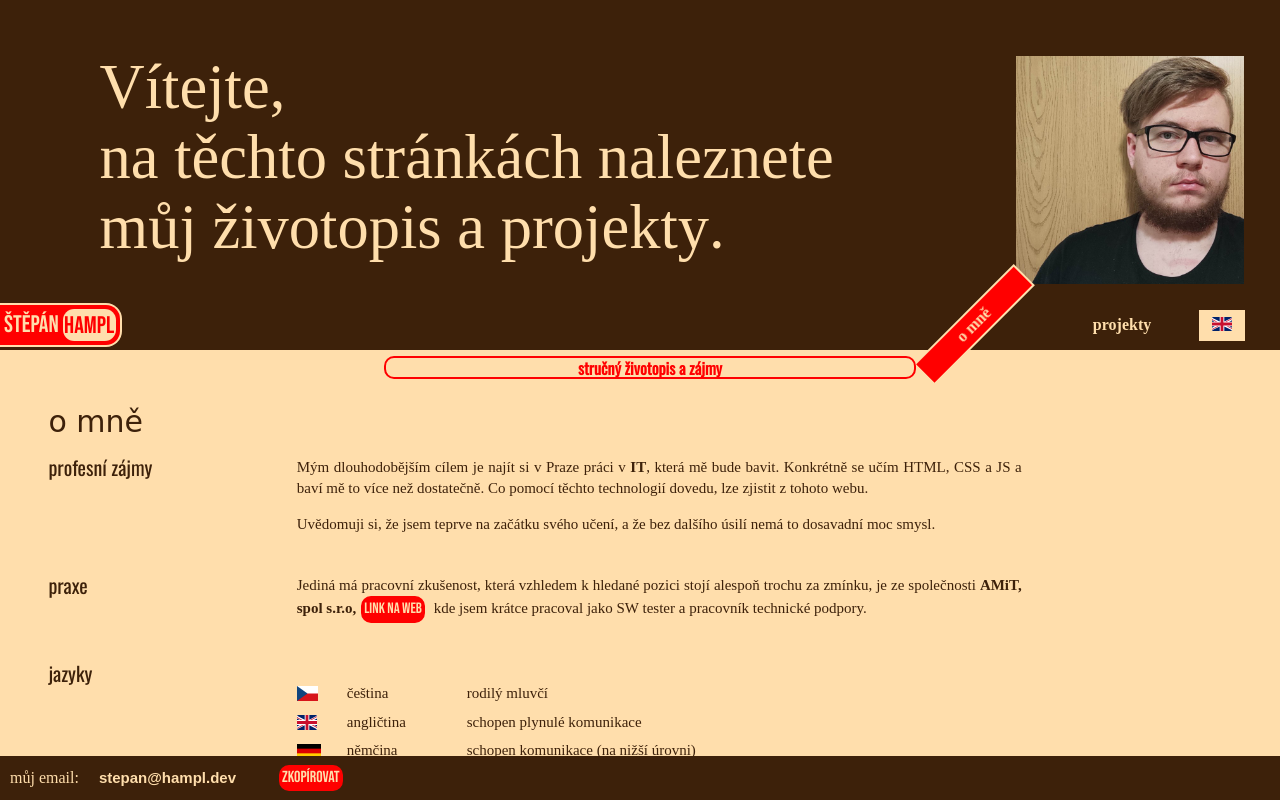
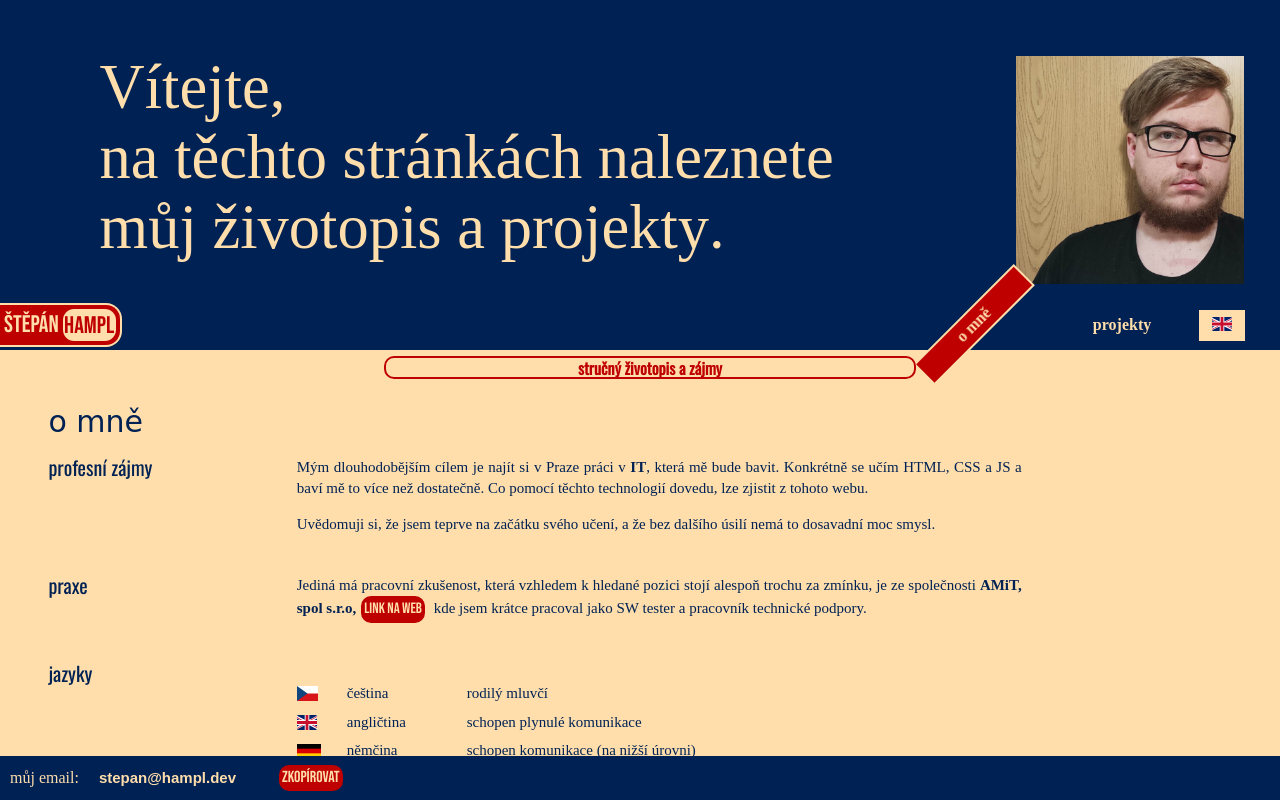
Before and after one commit to stepanhampl/stepanh, a plain HTML site: page markups/cs/about.html in a window 1280 px wide. Shown: the top 800 px of the page. Drawn offline with nearby package versions, Linux system fonts and the light colour scheme; a web font is replaced by a local one.

Commit message:
visually better

```diff
--- a/scripts/main.js
+++ b/scripts/main.js
@@ -12,6 +12,7 @@ const welcomeLetter = document.getElementsByClassName("welcome-letter");
 const text = document.getElementsByClassName("text");
 const name = document.getElementsByClassName("name");
 const welcomeText = document.getElementsByClassName("welcome-text");
+const navabrButton = document.getElementsByClassName("navbar-button")
 
 const toCopy = document.getElementsByClassName("to-copy");
 const btnCopy = document.getElementsByClassName("btn-copy");
--- a/styles/main.css
+++ b/styles/main.css
@@ -1,9 +1,9 @@
 :root {
     --background: rgb(255, 222, 172);
     /* BELOW is color main color of navbar and text outside of navbar*/
-    --0: rgb(61, 33, 10);
+    --0: #002153;
     /* BELOW is secondary color of navbar */
-    --1: rgb(255, 0, 0);
+    --1: rgb(190, 0, 0);
     /* diameter of --background and --1 */
     --2: rgb(214, 118, 123);
     --3-black: rgb(0, 0, 0);
@@ -453,6 +453,7 @@ body {
     .navbar-link {
         display: inline;
         margin-left: none;
+        width: 100%;
     }
 
     .nabvbar {
@@ -479,7 +480,7 @@ body {
         left: 1rem;
         width: 200%;
         left: 0;
-        background-color: var(--0);
+        background-color: var(--background);
         font-size: 0.8rem;
     }
 
@@ -487,7 +488,7 @@ body {
         margin: 0 2rem;
     }
 
-    .text.after-text, .text:nth-child(2){
+    .text.after-text, .text:nth-child(2) {
         display: none;
     }
 }
```
